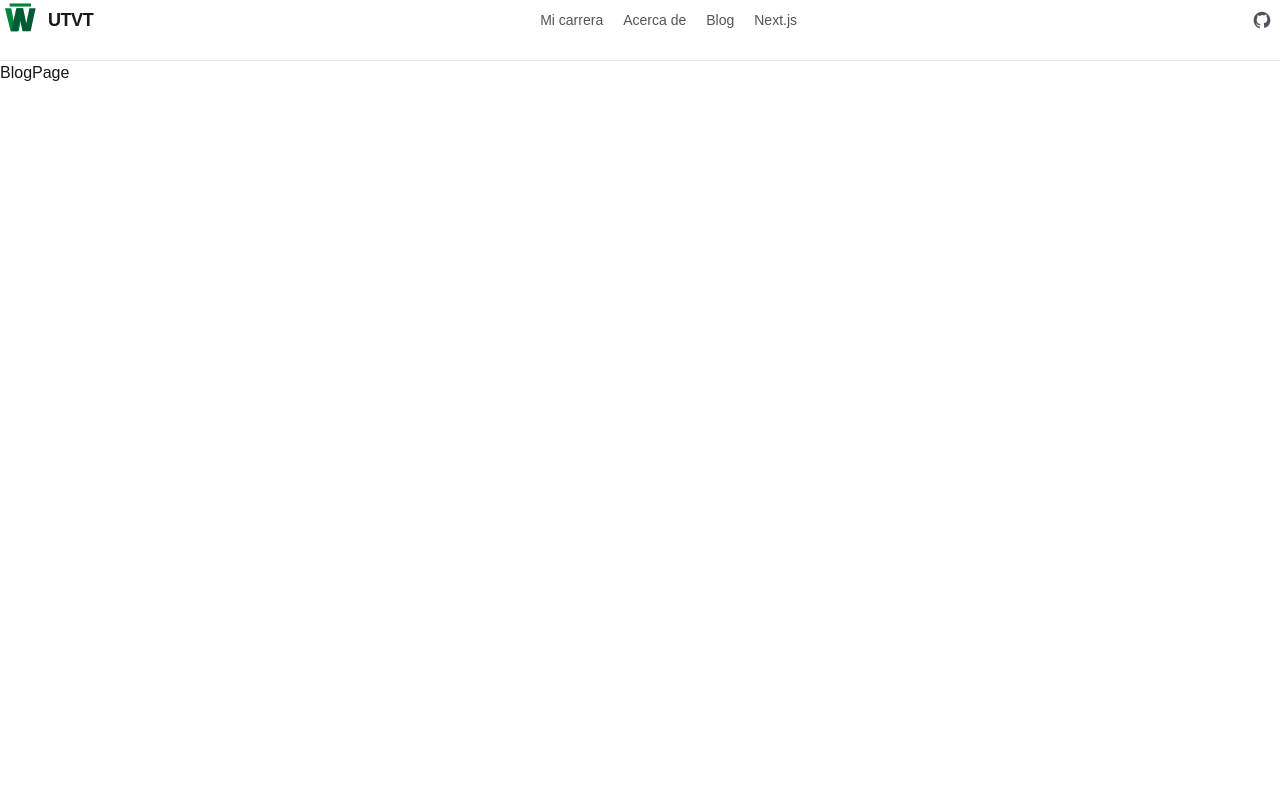
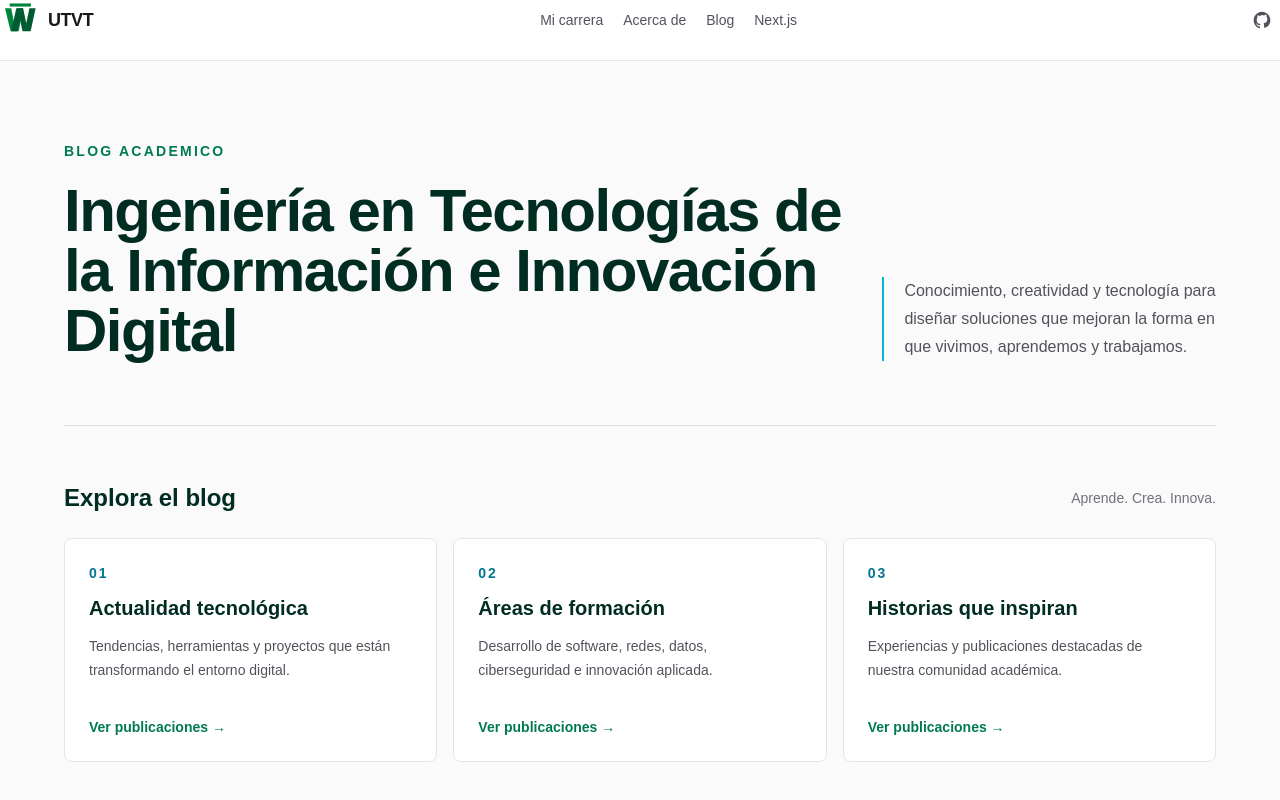
Before and after one commit to AxelJeronimo2912/Next-js, a Next.js app: page /blog in a window 1280 px wide. Shown: the top 800 px of the page. Built offline with nearby package versions, Linux system fonts and the light colour scheme.

Commit message:
BlogPage.mp4

```diff
--- a/app/blog/page.tsx
+++ b/app/blog/page.tsx
@@ -1,9 +1,43 @@
+import { blogSections } from "../data/blog-sections";
+import ListItem from "../components/utils/ListItem";
+
 function BlogPage() {
+    return (
+        <main className="min-h-[calc(100vh-81px)] bg-zinc-50 px-6 py-12 text-zinc-900 sm:px-10 lg:px-16 lg:py-20">
+            <div className="mx-auto max-w-6xl">
+                <div className="grid gap-10 border-b border-emerald-900/15 pb-12 lg:grid-cols-[1.4fr_0.6fr] lg:items-end lg:pb-16">
+                    <div>
+                        <p className="mb-5 text-sm font-bold tracking-[0.16em] text-emerald-700">
+                            BLOG ACADEMICO
+                        </p>
+                        <h1 className="max-w-4xl text-4xl font-bold tracking-tight text-emerald-950 sm:text-5xl lg:text-6xl">
+                            Ingeniería en Tecnologías de la Información e Innovación Digital
+                        </h1>
+                    </div>
+                    <p className="max-w-md border-l-2 border-cyan-500 pl-5 text-base leading-7 text-zinc-600">
+                        Conocimiento, creatividad y tecnología para diseñar soluciones que mejoran la forma en que vivimos, aprendemos y trabajamos.
+                    </p>
+                </div>
 
-    return (
-        <div>
-            BlogPage
-        </div>
+                <section className="pt-10 lg:pt-14" aria-labelledby="explora-el-blog">
+                    <div className="mb-6 flex items-center justify-between gap-4">
+                        <h2 id="explora-el-blog" className="text-xl font-semibold text-emerald-950 sm:text-2xl">
+                            Explora el blog
+                        </h2>
+                        <span className="hidden text-sm font-medium text-zinc-500 sm:block">
+                            Aprende. Crea. Innova.
+                        </span>
+                    </div>
+                    <ul className="grid gap-4 md:grid-cols-3">
+                        {blogSections.map((section) => (
+                            <li key={section.href}>
+                                <ListItem {...section} />
+                            </li>
+                        ))}
+                    </ul>
+                </section>
+            </div>
+        </main>
     );
 }
 
--- /dev/null
+++ b/app/components/utils/ListItem.tsx
@@ -0,0 +1,26 @@
+import Link from "next/link";
+import type { BlogSection } from "../../types/blog";
+
+type ListItemProps = BlogSection;
+
+function ListItem({ href, label, description, number }: ListItemProps) {
+    return (
+        <Link
+            href={href}
+            className="group flex h-full min-h-56 flex-col justify-between rounded-lg border border-zinc-200 bg-white p-6 transition duration-200 hover:-translate-y-1 hover:border-emerald-500 hover:shadow-lg hover:shadow-emerald-950/10 focus-visible:outline-2 focus-visible:outline-offset-4 focus-visible:outline-cyan-600"
+        >
+            <span className="text-sm font-bold tracking-[0.14em] text-cyan-700">{number}</span>
+            <div>
+                <h3 className="mb-3 text-xl font-bold text-emerald-950 transition-colors group-hover:text-emerald-700">
+                    {label}
+                </h3>
+                <p className="text-sm leading-6 text-zinc-600">{description}</p>
+            </div>
+            <span className="mt-6 text-sm font-semibold text-emerald-700">
+                Ver publicaciones <span aria-hidden="true">&rarr;</span>
+            </span>
+        </Link>
+    );
+}
+
+export default ListItem;
--- /dev/null
+++ b/app/data/blog-posts.ts
@@ -0,0 +1,11 @@
+import type { BlogPost } from "../types/blog";
+
+export const blogPosts: BlogPost[] = [
+    {
+        slug: "actualidad-tecnologica",
+        title: "Actualidad tecnológica",
+        excerpt: "Tendencias, herramientas y proyectos que están transformando el entorno digital.",
+        date: "2026-01-15",
+    },
+    // ...
+];
--- /dev/null
+++ b/app/data/blog-sections.ts
@@ -0,0 +1,22 @@
+import type { BlogSection } from "../types/blog";
+
+export const blogSections: BlogSection[] = [
+    {
+        href: "/blog/actualidad-tecnologica",
+        label: "Actualidad tecnológica",
+        description: "Tendencias, herramientas y proyectos que están transformando el entorno digital.",
+        number: "01",
+    },
+    {
+        href: "/blog/areas-de-formacion",
+        label: "Áreas de formación",
+        description: "Desarrollo de software, redes, datos, ciberseguridad e innovación aplicada.",
+        number: "02",
+    },
+    {
+        href: "/blog/historias-que-inspiran",
+        label: "Historias que inspiran",
+        description: "Experiencias y publicaciones destacadas de nuestra comunidad académica.",
+        number: "03",
+    },
+];
--- /dev/null
+++ b/app/types/blog.ts
@@ -0,0 +1,14 @@
+export type BlogSection = {
+    href: string;
+    label: string;
+    description: string;
+    number: string;
+};
+
+export type BlogPost = {
+    slug: string;
+    title: string;
+    excerpt: string;
+    date: string;
+
+};
```
Also changed, not shown: app/components/utils/BlogPostCard.tsx (added).
